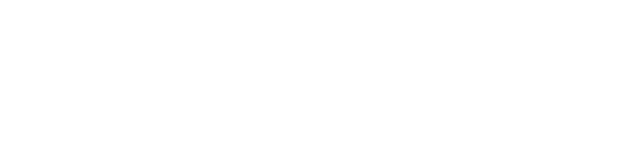
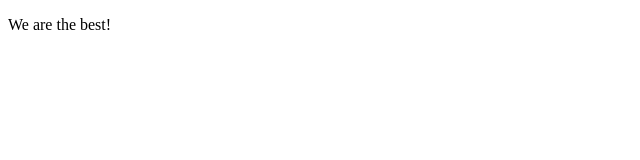
Before and after one commit to nick-galluzzo/github-101, a plain HTML site: page index.html in a window 1280 px wide. Shown: the whole page, without its empty margins (0-640 px from the left). Drawn offline with Linux system fonts and the light colour scheme.

Commit message:
added a sentence to the file

```diff
--- a/index.html
+++ b/index.html
@@ -4,6 +4,6 @@
   <title></title>
 </head>
 <body>
-
+<p>We are the best!</p>
 </body>
 </html>
```
